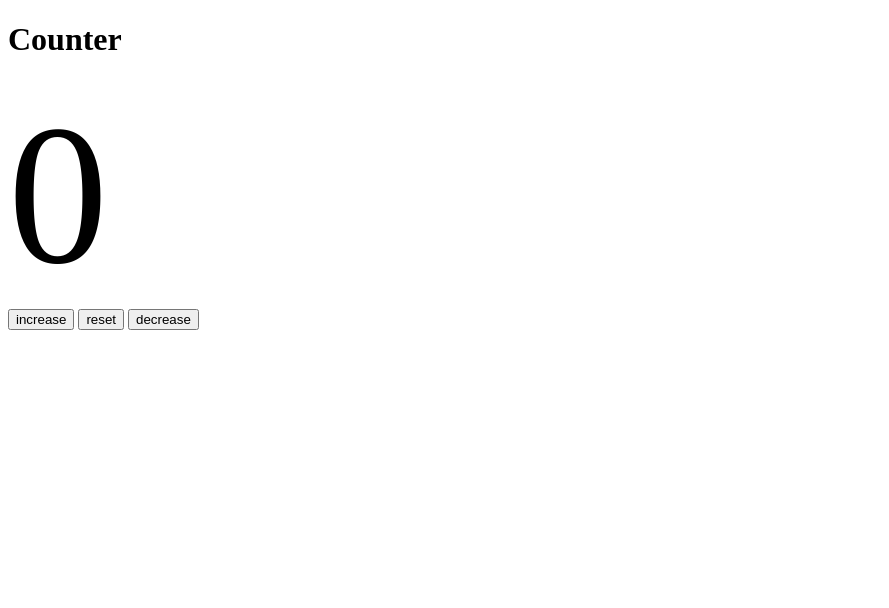
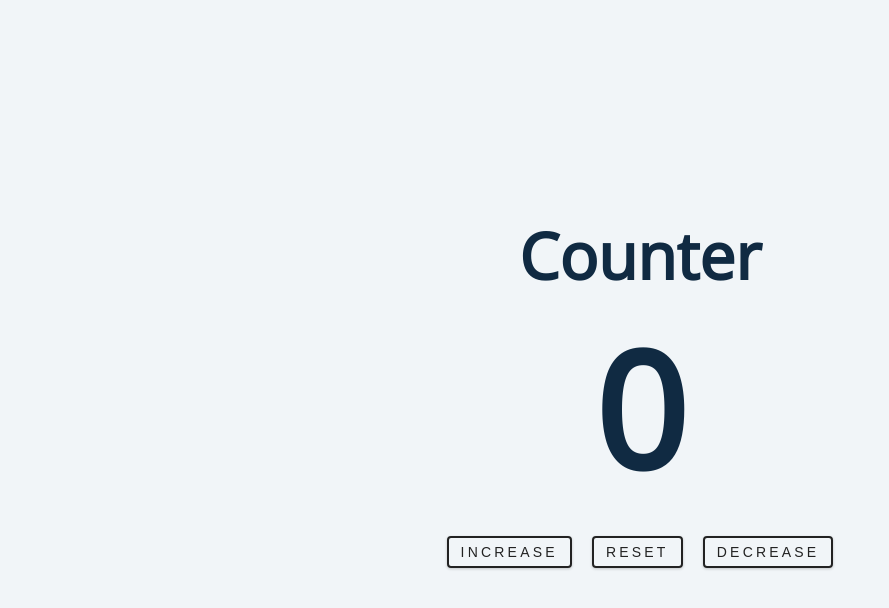
Before and after one commit to Panosnikc/javascript-projects, a plain HTML site: page counter/index.html in a window 1280 px wide. Shown: the whole page, without its empty margins (0-889 px from the left). Drawn offline with nearby package versions, Linux system fonts and the light colour scheme.

Commit message:
js counter commit

```diff
--- a/counter/app.js
+++ b/counter/app.js
@@ -16,8 +16,7 @@ btns.forEach(function (btn) {
       value.style.color = "red";
       count--;
     } else {
-      alert('Are you SURE you want to reset ? (This cannot be undone.)');
-      value.style.color = "black";
+      value.style.color = 'hsl(209, 61%, 16%)';
       count = 0;
     }
     value.textContent = count;
--- a/counter/style.css
+++ b/counter/style.css
@@ -1 +1,124 @@
-#value {font-size: 200px;}
+/* Fonts */
+
+@import url('https://fonts.googleapis.com/css?family=Open+Sans|Roboto:400,700&display=swap');
+
+/* Variables */
+
+:root {
+  --color-grey-blue: hsl(209, 61%, 16%);
+  --color-grey-white: hsl(210, 36%, 96%);
+  --color-white: #fff;
+  --color-red-dark: hsl(360, 67%, 44%);
+  --color-red-light: hsl(360, 71%, 66%);
+  --color-green-dark: hsl(125, 67%, 44%);
+  --color-green-light: hsl(125, 71%, 66%);
+  --color-black: #222;
+  --font-primary: 'Roboto', sans-serif;
+  --font-secondary: 'Open Sans', sans-serif;
+  --transition: all 0.3s linear;
+  /*  */
+  --radius: 0.25rem;
+  --spacing: 0.2rem;
+  --light-shadow: 0 5px 15px rgba(0, 0, 0, 0.1);
+  --dark-shadow: 0 5px 15px rgba(0, 0, 0, 0.2);
+  --max-width: 1170px;
+  --fixed-width: 620px;
+}
+
+/* https://www.w3schools.com/cssref/css_units.asp
+(2.5rem = 40px)
+(2rem = 32px)
+(1.75rem = 28px)
+(1.5rem = 24px)
+(1.25rem = 20px)
+(1rem = 16px) */
+
+/* Styles */
+
+* {
+  margin: 0;
+  padding: 0;
+  box-sizing: border-box;
+}
+body {
+  font-family: var(--font-secondary);
+  background-color: var(--color-grey-white);
+  color: var(--color-grey-blue);
+  line-height: 1.5;
+  font-size: 0.875rem;
+}
+ul {
+  list-style-type: none;
+}
+a {
+  text-decoration: none;
+}
+
+h1,
+h2,
+h3,
+h4 {
+  /* margin-bottom: 0.75rem; */
+  font-family: var(--font-secondary);
+}
+
+@media screen and (min-width: 600px) {
+  h1 {
+    font-size: 4rem;
+  }
+  h2 {
+    font-size: 2.5rem;
+  }
+  h3 {
+    font-size: 1.75rem;
+  }
+  h4 {
+    font-size: 1rem;
+  }
+  body {
+    font-size: 1rem;
+  }
+  h1,
+  h2,
+  h3,
+  h4 {
+    line-height: 1;
+  }
+}
+
+/*  global classes */
+
+/* counter */
+main {
+  min-height: 100vh;
+  display: grid;
+  place-items: center;
+  /* border: red solid 1px; */
+}
+.container {
+  text-align: center;
+  /* border: orange solid 1px; */
+}
+#value {
+  font-size: 10rem;
+  font-weight: bold;
+}
+.btn {
+  text-transform: uppercase;
+  background: transparent;
+  color: var(--color-black);
+  padding: 0.375rem 0.75rem;
+  letter-spacing: var(--spacing);
+  display: inline-block;
+  transition: var(--transition);
+  font-size: 0.875rem;
+  border: 2px solid var(--color-black);
+  cursor: pointer;
+  box-shadow: 0 1px 3px rgba(0, 0, 0, 0.2);
+  border-radius: var(--radius);
+  margin: 0.5rem;
+}
+.btn:hover {
+  color: var(--color-white);
+  background: var(--color-black);
+}
```
